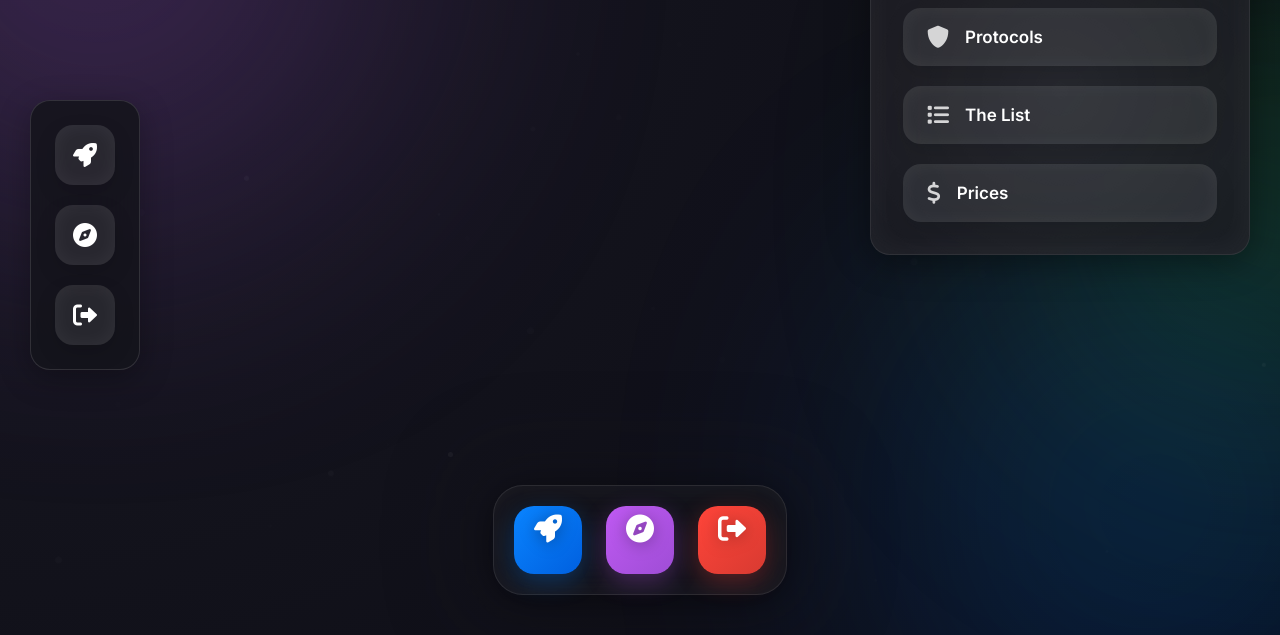
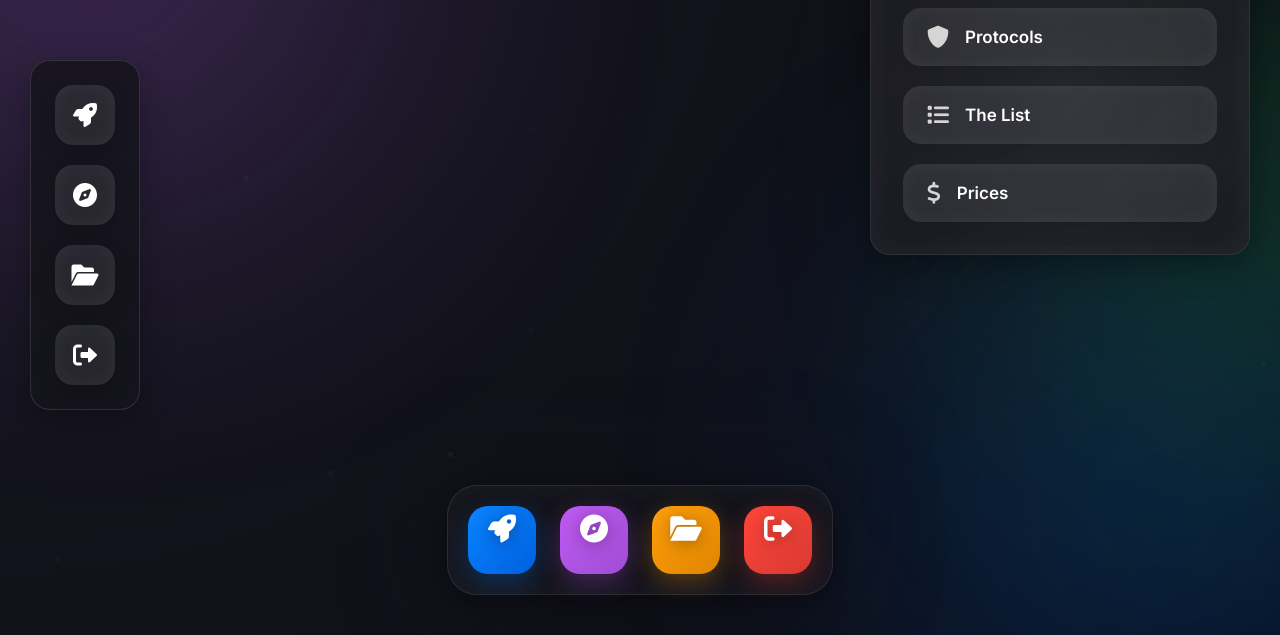
Before and after one commit to datakid/Desktop, a plain HTML site: page index.html in a window 1280 px wide. Shown: the part 165-800 px from the top of the page. Drawn offline with nearby package versions, Linux system fonts and the light colour scheme.

Commit message:
add upload button for json files

```diff
--- a/index.html
+++ b/index.html
@@ -1,10 +1,9 @@
-
 <!DOCTYPE html>
 <html lang="en">
 <head>
   <meta charset="UTF-8" />
   <meta name="viewport" content="width=device-width, initial-scale=1.0" />
-  <title>LinkExpress Desktop - Ultimate Edition</title>
+  <title>LinkExpress Desktop</title>
   <link rel="icon" type="image/x-icon" href="favicon.ico" />
 
   <!-- Dependencies -->
@@ -32,6 +31,7 @@
       --gradient-purple: linear-gradient(135deg, #bf5af2, #9f4dd6);
       --gradient-green: linear-gradient(135deg, #30d158, #28b945);
       --gradient-red: linear-gradient(135deg, #ff453a, #d83a31);
+      --gradient-orange: linear-gradient(135deg, #ff9f0a, #df8500);
 
       /* Enhanced Glass Effects */
       --glass-bg-dark: rgba(20, 20, 28, 0.85);
@@ -428,6 +428,10 @@
       background: var(--gradient-purple);
       box-shadow: 0 8px 25px rgba(191, 90, 242, 0.3);
     }
+    .dock-item.settings {
+      background: var(--gradient-orange);
+      box-shadow: 0 8px 25px rgba(255, 159, 10, 0.3);
+    }
     .dock-item.exit {
       background: var(--gradient-red);
       box-shadow: 0 8px 25px rgba(255, 69, 58, 0.3);
@@ -533,6 +537,9 @@
     <div class="quick-action-btn" onclick="window.open('https://dashboard2-iota.vercel.app/', '_blank')">
       <i class="fas fa-compass"></i>
     </div>
+    <div class="quick-action-btn" onclick="window.open('https://josn.vercel.app/', '_blank')">
+      <i class="fas fa-folder-open"></i>
+    </div>
     <div class="quick-action-btn" id="quickExit">
       <i class="fas fa-sign-out-alt"></i>
     </div>
@@ -548,6 +555,10 @@
       <div class="dock-item continue" onclick="window.open('https://dashboard2-iota.vercel.app/', '_blank')">
         <i class="fas fa-compass"></i>
         <span>Load</span>
+      </div>
+      <div class="dock-item settings" onclick="window.open('https://josn.vercel.app/', '_blank')">
+        <i class="fas fa-folder-open"></i>
+        <span>upload</span>
       </div>
       <div class="dock-item exit" id="exitButton">
         <i class="fas fa-sign-out-alt"></i>
```
